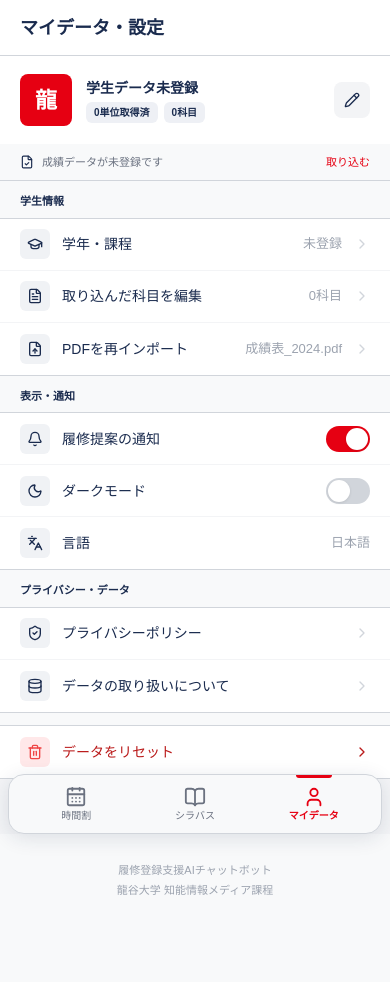
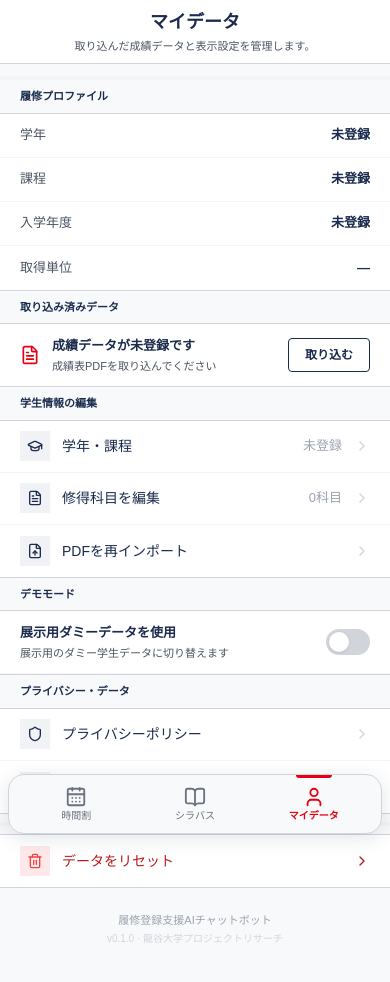
Before and after one commit to ProjectResearch2026/Syllabel, a Next.js app in the folder frontend/: page /syllabel/mydata in a window 390 px wide. Shown: the top 982 px of the page. Built offline with nearby package versions, Linux system fonts and the light colour scheme; a web font is replaced by a local one.

Commit message:
style: マイデータ・プライバシーのスマホ表示を新デザインに合わせる
Co-Authored-By: Claude Opus 5.5 (1M context) <noreply@anthropic.com>

```diff
--- a/frontend/app/mydata/_components/MobileSettingsPage.tsx
+++ b/frontend/app/mydata/_components/MobileSettingsPage.tsx
@@ -6,44 +6,74 @@ import {
   GraduationCap,
   FileText,
   FileUp,
-  FileCheck,
-  Bell,
-  Moon,
-  Languages,
-  ShieldCheck,
+  Shield,
   Database,
   Trash2,
-  Pencil,
   ChevronRight,
-  Info,
+  ChevronDown,
 } from "lucide-react";
-import { useStudentStore } from "@/lib/student";
+import { isUnearned, useStudentStore, type Course } from "@/lib/student";
 import { useChatStore } from "@/lib/chat";
 import { useChatHistoryStore } from "@/lib/chatHistory";
 import { useProposalStore } from "@/lib/proposal";
 import { useSyllabusUIStore } from "@/lib/syllabusUI";
-import ManualInputForm from "@/app/import/_components/ManualInputForm";
+import { useCreditSummary } from "@/lib/creditSummary";
+import { useGraduationCredits } from "@/lib/curricula";
+import { resolveAdmissionYear } from "@/lib/programs";
+import { DUMMY_PROFILES } from "@/lib/dummy/profiles";
+import ManualInputForm from "@/app/_components/ManualInputForm";
 
-function Toggle({ on, onToggle }: { on: boolean; onToggle: () => void }) {
+/** 修得済み科目は先頭の数件だけ出し、残りは「すべて表示」で開く */
+const PREVIEW_COUNT = 4;
+
+function Toggle({ on, onToggle, label }: { on: boolean; onToggle: () => void; label: string }) {
   return (
     <button
+      type="button"
       role="switch"
       aria-checked={on}
+      aria-label={label}
       onClick={onToggle}
-      className={`w-11 h-[26px] rounded-full p-0.5 flex items-center transition-colors shrink-0 ${
-        on ? "bg-[#E60012] justify-end" : "bg-[#D1D5DB] justify-start"
+      className={`flex h-[26px] w-11 shrink-0 items-center rounded-full p-[3px] transition-colors ${
+        on ? "justify-end bg-accent" : "justify-start bg-[#D1D5DB]"
       }`}
     >
-      <span className="w-[22px] h-[22px] rounded-full bg-white shadow-[0_1px_3px_0_rgba(0,0,0,0.1)]" />
+      <span className="size-5 rounded-full bg-white shadow-[0_1px_3px_0_rgba(0,0,0,0.1)]" />
     </button>
   );
 }
 
-function Row({
+/** 見出し（ui-design_phone.pen SecLabel_*） */
+function SectionLabel({ children }: { children: React.ReactNode }) {
+  return <h2 className="px-5 text-[11px] font-bold text-[#1A2B4E]">{children}</h2>;
+}
+
+/** 白地の囲み（上下だけ罫線） */
+function Group({ children }: { children: React.ReactNode }) {
+  return (
+    <div className="flex flex-col border-y border-border-primary bg-surface-primary">{children}</div>
+  );
+}
+
+/** ラベルと値の1行（履修プロファイル） */
+function InfoRow({ label, value, last }: { label: string; value: string; last?: boolean }) {
+  return (
+    <div
+      className={`flex h-11 items-center justify-between gap-3 px-5 ${
+        last ? "" : "border-b border-[#F3F4F6]"
+      }`}
+    >
+      <span className="text-[13px] text-fg-secondary">{label}</span>
+      <span className="truncate text-[13px] font-semibold text-fg-primary">{value}</span>
+    </div>
+  );
+}
+
+/** アイコン付きの押せる1行（学生情報の編集・プライバシー・リセット） */
+function NavRow({
   icon,
   label,
   value,
-  right,
   onClick,
   danger,
   last,
@@ -51,38 +81,64 @@ function Row({
   icon: React.ReactNode;
   label: string;
   value?: string;
-  right?: React.ReactNode;
-  onClick?: () => void;
+  onClick: () => void;
   danger?: boolean;
   last?: boolean;
 }) {
-  const Comp = onClick ? "button" : "div";
   return (
-    <Comp
+    <button
+      type="button"
       onClick={onClick}
-      className={`w-full h-[52px] flex items-center gap-3 px-5 bg-white text-left ${
+      className={`flex h-[52px] w-full items-center gap-3 bg-surface-primary px-5 text-left transition-colors active:bg-surface-gray ${
         last ? "" : "border-b border-[#F3F4F6]"
-      } ${onClick ? "active:bg-[#F8F9FA] transition-colors" : ""}`}
+      }`}
     >
       <span
-        className={`w-[30px] h-[30px] rounded-md flex items-center justify-center shrink-0 ${
+        className={`flex size-[30px] shrink-0 items-center justify-center ${
           danger ? "bg-[#FFE8E9]" : "bg-[#F0F2F5]"
         }`}
       >
         {icon}
       </span>
-      <span className={`flex-1 text-sm ${danger ? "text-[#BA1A1A]" : "text-[#1A2B4E]"}`}>
-        {label}
-      </span>
-      {value && <span className="text-[13px] text-[#9CA3AF]">{value}</span>}
-      {right ??
-        (onClick ? (
-          <ChevronRight size={16} className={danger ? "text-[#BA1A1A]" : "text-[#D1D5DB]"} />
-        ) : null)}
-    </Comp>
+      <span className={`flex-1 text-sm ${danger ? "text-[#BA1A1A]" : "text-fg-primary"}`}>{label}</span>
+      {value && <span className="truncate text-[13px] text-[#9CA3AF]">{value}</span>}
+      <ChevronRight size={16} className={`shrink-0 ${danger ? "text-[#BA1A1A]" : "text-[#D1D5DB]"}`} />
+    </button>
   );
 }
 
+/** 取り込んだ科目の1行。成績の印は修得済みが紺、未修得が赤で、登録済み（未確定）は出さない */
+function CourseRow({ course, last }: { course: Course; last?: boolean }) {
+  const unearned = isUnearned(course);
+  const meta = [`${course.year}年度 ${course.term}`, course.code].filter(Boolean).join(" · ");
+  return (
+    <div
+      className={`flex items-center gap-2.5 px-5 py-2.5 ${last ? "" : "border-b border-[#F3F4F6]"}`}
+    >
+      <div className="flex min-w-0 flex-1 flex-col gap-0.5">
+        <span className="truncate text-[13px] font-semibold text-fg-primary">{course.title}</span>
+        <span className="text-[10px] text-fg-secondary">{meta}</span>
+      </div>
+      <span className="shrink-0 text-[11px] text-fg-secondary">{course.credits}単位</span>
+      {course.status !== "registered" && course.rawScore && (
+        <span
+          className={`flex h-[22px] min-w-7 shrink-0 items-center justify-center rounded px-1 text-xs font-bold tabular-nums text-white ${
+            unearned ? "bg-[#BA1A1A]" : "bg-[#1A2B4E]"
+          }`}
+        >
+          {course.rawScore}
+        </span>
+      )}
+    </div>
+  );
+}
+
+/**
+ * マイデータ（モバイル。ui-design_phone.pen 08_マイデータ、`/mydata`）。
+ *
+ * 取り込んだ成績データの確認・編集・破棄（要件§4.1、§4.8）。単位数はヘッダー・
+ * 時間割と同じ集計（`lib/creditSummary.tsx`）を使い、画面で足し算しない。
+ */
 export default function MobileSettingsPage() {
   const router = useRouter();
   const profile = useStudentStore((s) => s.profile);
@@ -93,9 +149,14 @@ export default function MobileSettingsPage() {
   // 生成済みの提案と、学生が書いた希望条件もここで消す（要件§4.8、§5.2.3）
   const clearProposal = useProposalStore((s) => s.clear);
   const resetSyllabusUI = useSyllabusUIStore((s) => s.reset);
-  const [notify, setNotify] = useState(true);
-  const [dark, setDark] = useState(false);
+  const { completedCredits } = useCreditSummary();
+  const graduationCredits = useGraduationCredits(profile);
   const [editMode, setEditMode] = useState<"grade-program" | "courses" | null>(null);
+  const [showAllPassed, setShowAllPassed] = useState(false);
+
+  // いま読み込んでいるのがデモのプロファイルか。デモを選ぶとその内容に差し替わる
+  const demoIndex = DUMMY_PROFILES.findIndex((d) => d.profile === profile);
+  const [demoOn, setDemoOn] = useState(demoIndex >= 0);
 
   const handleReset = () => {
     if (confirm("学生データ・成績情報・対話履歴をすべて消去しますか? この操作は取り消せません。")) {
@@ -108,12 +169,21 @@ export default function MobileSettingsPage() {
     }
   };
 
-  // 取り込みは不合格・履修辞退も含む全科目。単位に数えるのは合格したものだけ(要件§4.2)
-  const passedCourses = profile?.completedCourses.filter((c) => c.status === "passed") ?? [];
-  const totalCredits = passedCourses.reduce((sum, c) => sum + c.credits, 0);
-  const passedCount = passedCourses.length;
-  const courseCount = profile?.completedCourses.length ?? 0;
-  const iconCls = "text-[#1A2B4E]";
+  /** デモの学生に切り替える。前の学生の提案を残すと食い違うので捨てる */
+  const loadDemo = (index: number) => {
+    const demo = DUMMY_PROFILES[index];
+    if (!demo) return;
+    clearProposal();
+    setProfile(demo.profile);
+  };
+
+  const courses = profile?.completedCourses ?? [];
+  const passed = courses.filter((c) => c.status === "passed");
+  const unearned = courses.filter(isUnearned);
+  const registered = courses.filter((c) => c.status === "registered");
+  const visiblePassed = showAllPassed ? passed : passed.slice(0, PREVIEW_COUNT);
+  const admissionYear = resolveAdmissionYear(profile);
+  const iconCls = "text-fg-primary";
 
   if (editMode !== null) {
     return (
@@ -130,143 +200,206 @@ export default function MobileSettingsPage() {
   }
 
   return (
-    <div className="flex flex-col bg-[#F8F9FA] min-h-full">
+    <div className="flex min-h-full flex-col bg-surface-gray">
       {/* Header */}
-      <header className="sticky top-0 z-20 flex items-center px-5 h-14 bg-white border-b border-[#D1D5DB]">
-        <span className="text-[#1A2B4E] text-lg font-bold">マイデータ・設定</span>
+      <header className="sticky top-0 z-20 flex h-16 flex-col items-center justify-center gap-0.5 border-b border-[#D1D5DB] bg-surface-primary px-5">
+        <span className="text-lg font-bold text-[#1A2B4E]">マイデータ</span>
+        <span className="text-[11px] text-fg-secondary">取り込んだ成績データと表示設定を管理します。</span>
       </header>
 
-      {/* Profile card */}
-      <div className="bg-white border-b border-[#D1D5DB]">
-        <div className="flex items-center gap-3.5 px-5 py-[18px]">
-          <div className="w-[52px] h-[52px] rounded-lg bg-[#E60012] flex items-center justify-center shrink-0">
-            <span className="text-white text-[22px] font-bold">龍</span>
-          </div>
-          <div className="flex-1 flex flex-col gap-1 min-w-0">
-            <span className="text-sm font-bold text-[#1A2B4E] truncate">
-              {profile ? `${profile.program} · ${profile.grade}回生` : "学生データ未登録"}
+      <div className="flex flex-col gap-2 py-3">
+        <div className="h-1 bg-[#F3F4F6]" />
+
+        {/* 履修プロファイル */}
+        <SectionLabel>履修プロファイル</SectionLabel>
+        <Group>
+          <InfoRow label="学年" value={profile?.grade != null ? `${profile.grade}回生` : "未登録"} />
+          <InfoRow label="課程" value={profile?.program ?? "未登録"} />
+          <InfoRow label="入学年度" value={admissionYear != null ? `${admissionYear}年度` : "未登録"} />
+          <InfoRow
+            label="取得単位"
+            value={completedCredits != null ? `${completedCredits} / ${graduationCredits} 単位` : "—"}
+            last
+          />
+        </Group>
+
+        {/* 取り込み済みデータ */}
+        <SectionLabel>取り込み済みデータ</SectionLabel>
+        <Group>
+          <div className="flex items-center gap-3 px-5 py-3">
+            <FileText size={20} className="shrink-0 text-accent" aria-hidden="true" />
+            <div className="flex min-w-0 flex-1 flex-col gap-0.5">
+              <span className="truncate text-[13px] font-semibold text-fg-primary">
+                {profile ? "取り込んだ成績表" : "成績データが未登録です"}
               </span>
-            <div className="flex items-center gap-1.5">
-              <span className="px-2 py-[3px] rounded-md bg-[#EEF0F5] text-[10px] font-bold text-[#1A2B4E]">
-                {totalCredits}単位取得済
-              </span>
-              <span className="px-2 py-[3px] rounded-md bg-[#EEF0F5] text-[10px] font-bold text-[#1A2B4E]">
-                {passedCount}科目
+              <span className="text-[11px] text-fg-secondary">
+                {profile ? `${courses.length}科目を認識・ブラウザ内で保持中` : "成績表PDFを取り込んでください"}
               </span>
             </div>
-          </div>
             <button
-            aria-label="プロフィールを編集"
-            onClick={() => setEditMode("grade-program")}
-            className="w-9 h-9 rounded-lg bg-[#F3F4F6] flex items-center justify-center shrink-0 active:bg-[#EEF0F5] transition-colors"
+              type="button"
+              onClick={() => router.push("/")}
+              className="shrink-0 rounded border-[1.5px] border-fg-primary bg-surface-primary px-4 py-2 text-xs font-semibold text-fg-primary active:bg-surface-gray"
             >
-            <Pencil size={16} className="text-[#1A2B4E]" />
+              {profile ? "再取り込み" : "取り込む"}
             </button>
           </div>
-        <div className="flex items-center gap-2 px-5 h-9 bg-[#F8F9FA]">
-          <FileCheck size={14} className="text-[#1A2B4E] shrink-0" />
-          <span className="flex-1 text-[11px] text-[#6B7280] truncate">
-            {profile ? "成績表_2024.pdf からインポート済み" : "成績データが未登録です"}
-          </span>
-          <button onClick={() => router.push("/import")} className="text-[11px] text-[#E60012]">
-            {profile ? "再取込" : "取り込む"}
+        </Group>
+
+        {/* 修得済み科目 */}
+        {passed.length > 0 && (
+          <>
+            <SectionLabel>修得済み科目（{passed.length}科目）</SectionLabel>
+            <Group>
+              {visiblePassed.map((c, i) => (
+                <CourseRow
+                  key={`${c.title}-${c.year}-${c.term}-${i}`}
+                  course={c}
+                  last={i === visiblePassed.length - 1 && passed.length <= PREVIEW_COUNT}
+                />
+              ))}
+              {passed.length > PREVIEW_COUNT && (
+                <button
+                  type="button"
+                  onClick={() => setShowAllPassed((v) => !v)}
+                  className="flex h-10 items-center justify-center text-xs font-semibold text-accent"
+                >
+                  {showAllPassed ? "閉じる" : `すべて表示（${passed.length}科目）`}
                 </button>
-        </div>
-      </div>
+              )}
+            </Group>
+          </>
+        )}
 
-      {/* Sections */}
-      <div className="flex flex-col gap-3 py-3">
-        {/* 学生情報 */}
-        <section className="flex flex-col gap-2">
-          <h2 className="px-5 text-[11px] font-bold text-[#1A2B4E]">学生情報</h2>
-          <div className="border-y border-[#D1D5DB]">
-            <Row
+        {/* 未修得科目。再履修の提案に使うので取り込んだことを見せる */}
+        {unearned.length > 0 && (
+          <>
+            <SectionLabel>未修得科目（再履修の対象）</SectionLabel>
+            <Group>
+              {unearned.map((c, i) => (
+                <CourseRow key={`${c.title}-${c.year}-${c.term}-${i}`} course={c} last={i === unearned.length - 1} />
+              ))}
+            </Group>
+          </>
+        )}
+
+        {/* 登録済みで成績未確定。提案の候補から外すので取り込んだことを見せる */}
+        {registered.length > 0 && (
+          <>
+            <SectionLabel>登録済み科目（成績未確定）</SectionLabel>
+            <Group>
+              {registered.map((c, i) => (
+                <CourseRow
+                  key={`${c.title}-${c.year}-${c.term}-${i}`}
+                  course={c}
+                  last={i === registered.length - 1}
+                />
+              ))}
+            </Group>
+          </>
+        )}
+
+        {/* 学生情報の編集 */}
+        <SectionLabel>学生情報の編集</SectionLabel>
+        <Group>
+          <NavRow
             icon={<GraduationCap size={16} className={iconCls} />}
             label="学年・課程"
-              value={profile ? `${profile.grade}回生 / ${profile.program}` : "未登録"}
+            value={profile ? `${profile.grade ?? "-"}回生 / ${profile.program ?? "未設定"}` : "未登録"}
             onClick={() => setEditMode("grade-program")}
           />
           {/* 編集画面には未修得の科目も並ぶので、件数は取り込んだ全科目で出す */}
-            <Row
+          <NavRow
             icon={<FileText size={16} className={iconCls} />}
-              label="取り込んだ科目を編集"
-              value={`${courseCount}科目`}
+            label="修得科目を編集"
+            value={`${courses.length}科目`}
             onClick={() => setEditMode("courses")}
           />
-            <Row
+          <NavRow
             icon={<FileUp size={16} className={iconCls} />}
             label="PDFを再インポート"
-              value="成績表_2024.pdf"
-              onClick={() => router.push("/import")}
+            onClick={() => router.push("/")}
             last
           />
+        </Group>
+
+        {/* デモモード（龍谷祭の展示用） */}
+        <SectionLabel>デモモード</SectionLabel>
+        <Group>
+          <div className="flex items-center gap-3 border-b border-[#F3F4F6] px-5 py-3">
+            <div className="flex min-w-0 flex-1 flex-col gap-0.5">
+              <span className="text-[13px] font-semibold text-fg-primary">展示用ダミーデータを使用</span>
+              <span className="text-[11px] text-fg-secondary">展示用のダミー学生データに切り替えます</span>
             </div>
-        </section>
-
-        {/* 表示・通知 */}
-        <section className="flex flex-col gap-2">
-          <h2 className="px-5 text-[11px] font-bold text-[#1A2B4E]">表示・通知</h2>
-          <div className="border-y border-[#D1D5DB]">
-            <Row
-              icon={<Bell size={16} className={iconCls} />}
-              label="履修提案の通知"
-              right={<Toggle on={notify} onToggle={() => setNotify((v) => !v)} />}
-            />
-            <Row
-              icon={<Moon size={16} className={iconCls} />}
-              label="ダークモード"
-              right={<Toggle on={dark} onToggle={() => setDark((v) => !v)} />}
-            />
-            <Row
-              icon={<Languages size={16} className={iconCls} />}
-              label="言語"
-              value="日本語"
-              last
+            <Toggle
+              on={demoOn}
+              label="展示用ダミーデータを使用"
+              onToggle={() => {
+                const next = !demoOn;
+                setDemoOn(next);
+                if (next && demoIndex < 0) loadDemo(0);
+              }}
             />
           </div>
-        </section>
+          {demoOn && (
+            <div className="px-5 pb-3.5 pt-2.5">
+              <span className="relative flex items-center">
+                <select
+                  aria-label="ダミーデータ"
+                  value={demoIndex >= 0 ? demoIndex : ""}
+                  onChange={(e) => loadDemo(Number(e.target.value))}
+                  className="h-9 w-full appearance-none rounded border border-border-primary bg-surface-primary px-2.5 pr-8 text-xs text-fg-primary"
+                >
+                  {demoIndex < 0 && <option value="">選択してください</option>}
+                  {DUMMY_PROFILES.map((d, i) => (
+                    <option key={d.label} value={i}>
+                      {d.label}
+                    </option>
+                  ))}
+                </select>
+                <ChevronDown
+                  size={14}
+                  className="pointer-events-none absolute right-2.5 text-fg-secondary"
+                  aria-hidden="true"
+                />
+              </span>
+            </div>
+          )}
+        </Group>
 
         {/* プライバシー・データ */}
-        <section className="flex flex-col gap-2">
-          <h2 className="px-5 text-[11px] font-bold text-[#1A2B4E]">プライバシー・データ</h2>
-          <div className="border-y border-[#D1D5DB]">
-            <Row
-              icon={<ShieldCheck size={16} className={iconCls} />}
+        <SectionLabel>プライバシー・データ</SectionLabel>
+        <Group>
+          <NavRow
+            icon={<Shield size={16} className={iconCls} />}
             label="プライバシーポリシー"
             onClick={() => router.push("/privacy")}
           />
-            <Row
+          <NavRow
             icon={<Database size={16} className={iconCls} />}
             label="データの取り扱いについて"
             onClick={() => router.push("/privacy")}
             last
           />
-          </div>
-        </section>
+        </Group>
+
+        <div className="h-1 bg-[#F3F4F6]" />
 
         {/* リセット */}
-        <section className="flex flex-col">
-          <div className="border-y border-[#D1D5DB]">
-            <Row
+        <Group>
+          <NavRow
             icon={<Trash2 size={16} className="text-[#EF4444]" />}
             label="データをリセット"
             onClick={handleReset}
             danger
             last
           />
-          </div>
-          <div className="flex items-start gap-2 px-5 py-2.5 bg-[#F3F4F6]">
-            <Info size={14} className="text-[#9CA3AF] shrink-0 mt-px" />
-            <p className="flex-1 text-[11px] text-[#6B7280] leading-relaxed">
-              リセットすると学生データ・成績情報・対話履歴がすべて消去されます。この操作は取り消せません。
-            </p>
-          </div>
-        </section>
+        </Group>
 
         {/* Version */}
         <div className="flex flex-col items-center gap-[3px] px-5 py-4">
           <span className="text-[11px] text-[#9CA3AF]">履修登録支援AIチャットボット</span>
-          <span className="text-[11px] text-[#9CA3AF]">龍谷大学 知能情報メディア課程</span>
+          <span className="text-[10px] text-[#D1D5DB]">v0.1.0 · 龍谷大学プロジェクトリサーチ</span>
         </div>
       </div>
     </div>
```
Also changed, not shown: frontend/app/privacy/page.tsx (+89 -1 lines). Lines whose indentation alone changed are shown as unchanged.
